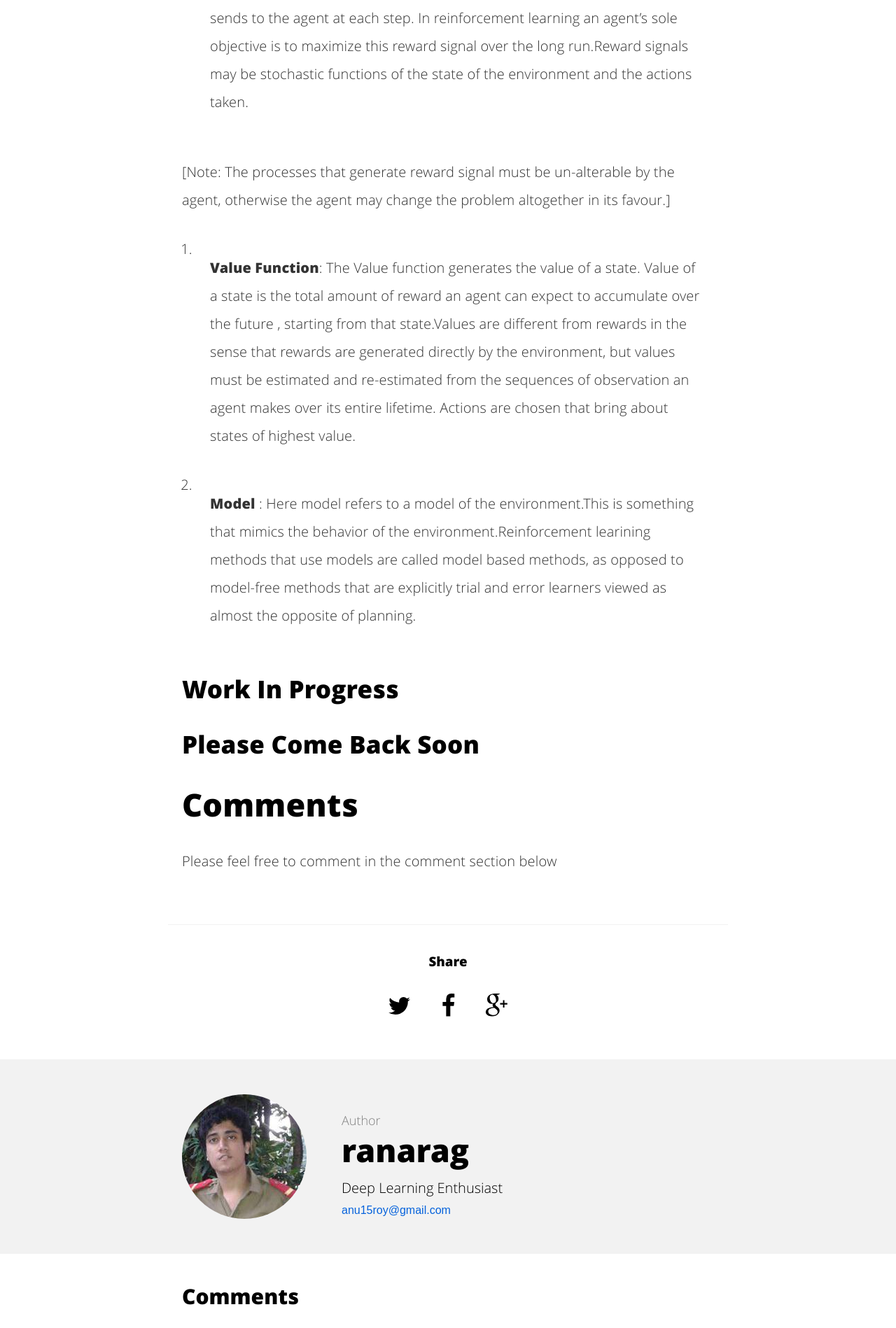
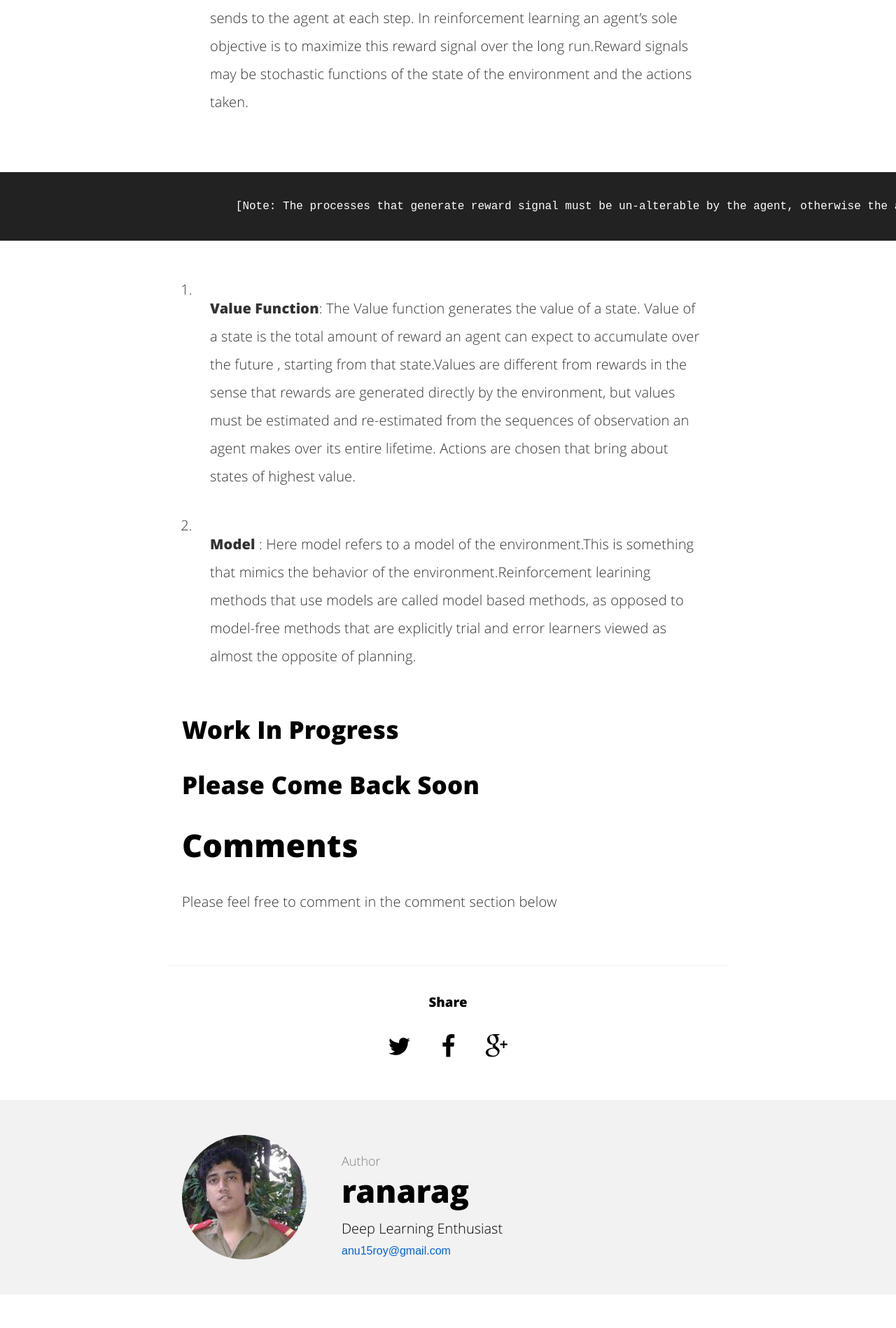
Before and after one commit to ranarag/ranarag.github.io, a Jekyll site: the page built from _posts/2017-11-09-chapter1.md, in a window 1280 px wide. Shown: the part 2066-3964 px from the top of the page at 70% size. Built offline with Jekyll 4.4.1, drawn with Linux system fonts in a browser that asks for light colours; comment, search, counter and statistics services are not loaded.

Commit message:
minor change in key elements

```diff
--- a/_posts/2017-11-09-chapter1.md
+++ b/_posts/2017-11-09-chapter1.md
@@ -24,9 +24,9 @@ A reinforcement learning system consists of the following main elements:
 
 2. **Reward Signal**: A reward signal is a numeric value which the environment sends to the agent at each step.
 In reinforcement learning an agent's sole objective is to maximize this reward signal over the long run.Reward signals may be stochastic functions of the state of the environment and the actions taken.
-
-[Note: The processes that generate reward signal must be un-alterable by the agent, otherwise the agent may change the problem altogether in its favour.]
-
+{% highlight note %}
+        [Note: The processes that generate reward signal must be un-alterable by the agent, otherwise the agent may change the problem altogether in its favour.]
+{% endhighlight %}
 3. **Value Function**: The Value function generates the value of a state. Value of a state is the total amount of reward an agent can expect to accumulate over the future , starting from that state.Values are different from rewards in the sense that rewards are generated directly by the environment, but values must be estimated and re-estimated from the sequences of observation an agent makes over its entire lifetime. Actions are chosen that bring about states of highest value.
 
 4. **Model** : Here model refers to a model of the environment.This is something that mimics the behavior of the environment.Reinforcement learining methods that use models are called model based methods, as opposed to model-free methods that are explicitly trial and error learners viewed as almost the opposite of planning.
```
